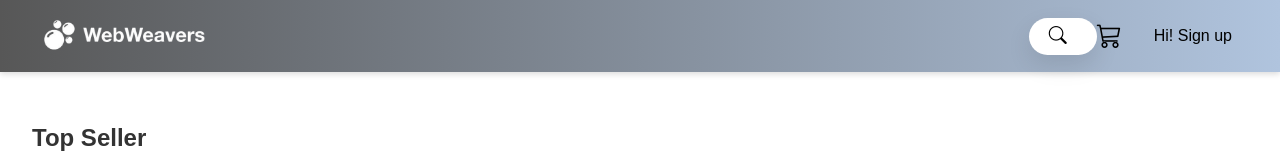
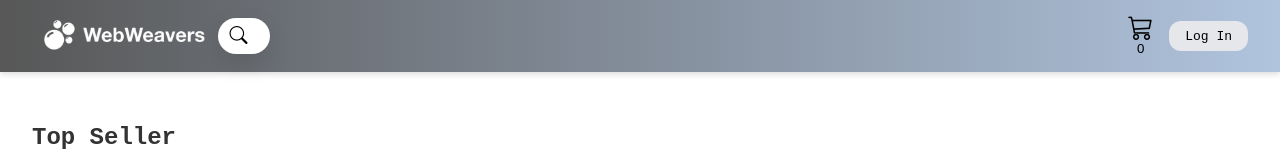
Before and after one commit to DemitrisM/COMP401-Project, a plain HTML site: page HomePage.html in a window 1280 px wide. Shown: the top 161 px of the page. Drawn offline with nearby package versions, Linux system fonts and the light colour scheme.

Commit message:
changed the font

```diff
--- a/HomePage.html
+++ b/HomePage.html
@@ -117,11 +117,12 @@
     <div class="nav-right">
       <button class="cart-btn" aria-label="View cart" type="button">
         <i class="bi bi-cart3 cart-icon"></i>
+        <div class="totalQuantity">0</div>
       </button>
       <div class="nav-buttons">
         <!-- single button shown when NOT logged-in -->
         <a href="LoginPage.html" class="btn signup-btn" id="signupTrigger">
-          Hi! Sign up
+          Log In
         </a>
       </div>
     </div>
@@ -131,7 +132,6 @@
   <main class="hero">
     <!-- hero content here -->
   </main>
-
   <!-- --- Scripts --- -->
   <script src="carousel.js"></script>
   <!-- swap Sign-up for profile icon if user is logged in -->
--- a/HomePageStyle.css
+++ b/HomePageStyle.css
@@ -6,7 +6,7 @@
 }
 body {
   margin: 0;
-  font-family: Arial, sans-serif;
+  font-family:monospace;
   background: white;
   color: #333;
 }
@@ -51,10 +51,11 @@ body {
   align-items: center;
   background: white;
   border-radius: 30px;
-  padding: 8px 16px;
+  padding: 8px 8px;
   transition: box-shadow 0.4s ease;
   box-shadow: 0 10px 25px rgba(0, 0, 0, 0.1);
   overflow: hidden;
+  margin-right: auto;
 }
 .search-wrapper input {
   width: 0;
@@ -113,14 +114,14 @@ body {
   color: #000000c8;
 }
 .signup-btn {
-  background: transparent;
+  background: #e5e7eb;
   color: #000;
 }
 .login-btn:hover {
   background: #d1d5db;
 }
 .signup-btn:hover {
-  background: transparent;
+  background: #e5e7eb;
   text-decoration: underline;
 }
 
```
Also changed, not shown: LoginPage.html (+1 -1 lines).
